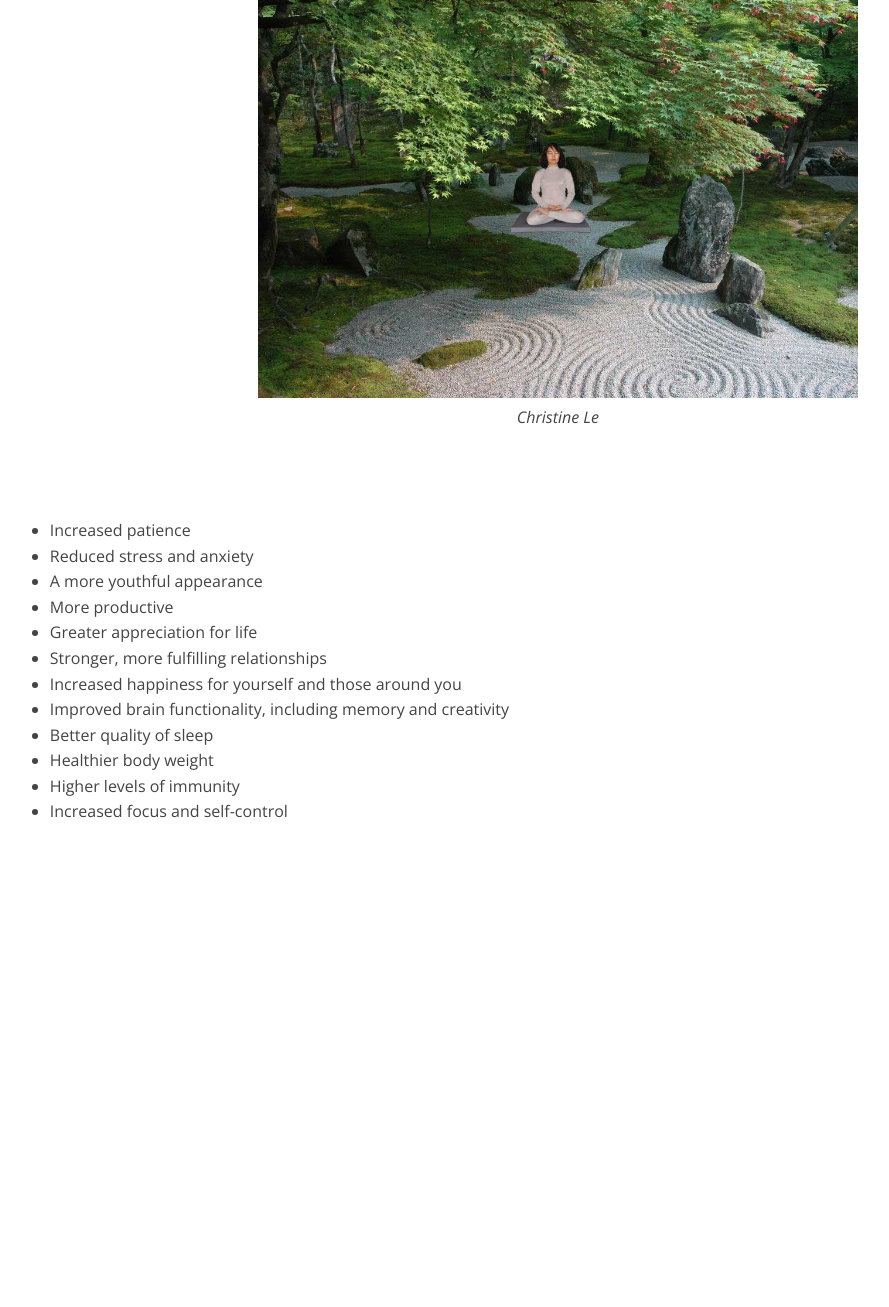
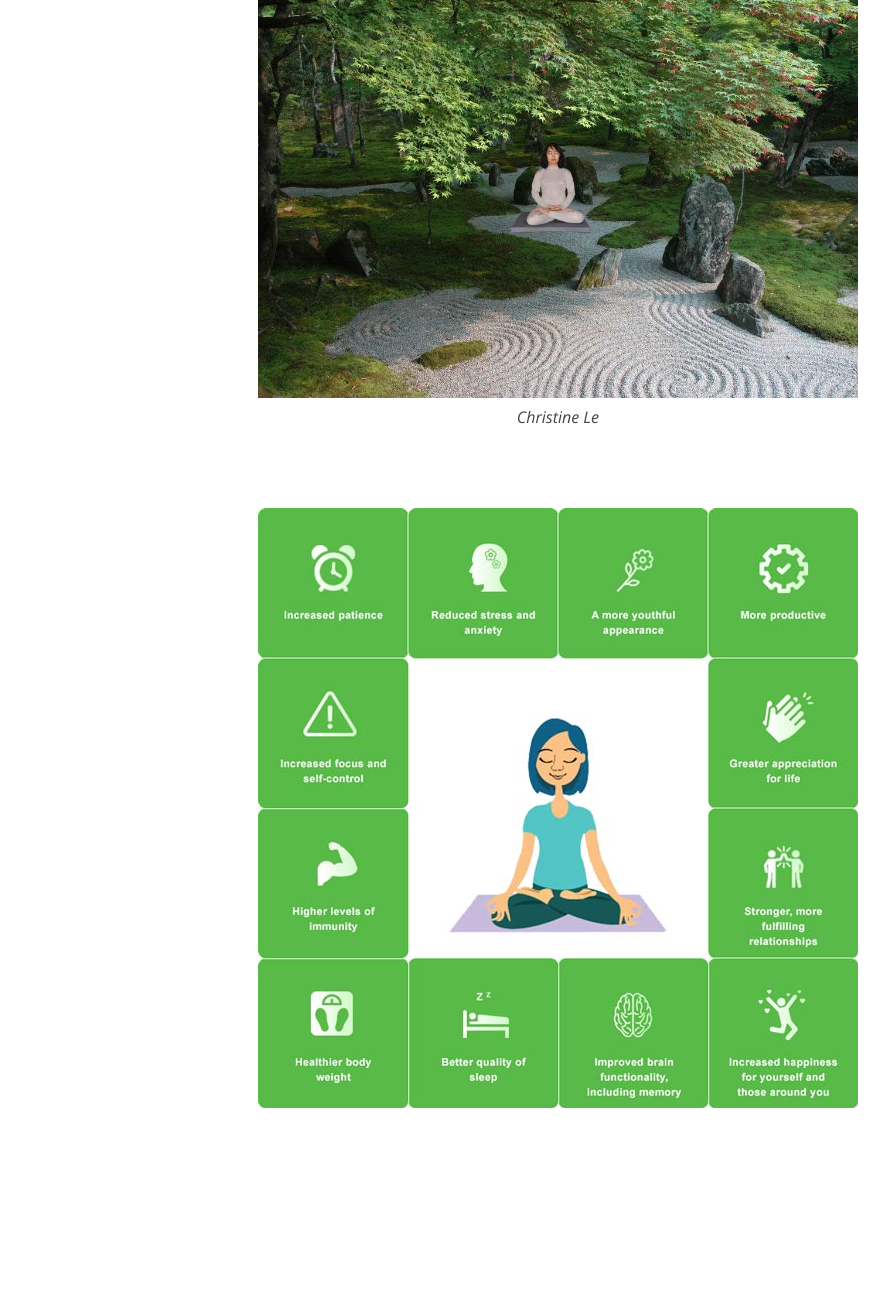
Before and after one commit to longnt80/Hearty-Juice, a PHP site: page /about-the-founder.html in a window 1280 px wide. Shown: the part 839-2146 px from the top of the page, without its empty margins (94-983 px from the left). Before the commit the page ends 1657 px from the top, so only its background shows below. Run offline with PHP 8.4, Linux system fonts and the light colour scheme; some libraries are stand-ins or nearby versions.

Commit message:
update founder page

```diff
--- a/about-the-founder.html
+++ b/about-the-founder.html
@@ -77,22 +77,8 @@
                                 <p class="animated-element">For the founder of Hearty Juice, good health is not just about physical improvements.</p>
                                 <p class="animated-element">Meditating for at least 3 hours every day, Christine is living proof of the fantastic benefits this practice can bring, for mental health and overall wellbeing.</p>
                                 <p class="text-center"><img class="founder" src="images/founder.jpg"><br><i>Christine Le</i></p>
-                                <h3 class="animated-element">12 benefits from meditation</h3>
-                                <ul>
-                                        <li>Increased patience</li>
-                                        <li>Reduced stress and anxiety</li>
-                                        <li>A more youthful appearance</li>
-                                        <li>More productive</li>
-                                        <li>Greater appreciation for life</li>
-                                        <li>Stronger, more fulfilling relationships</li>
-                                        <li>Increased happiness for yourself and those around you</li>
-                                        <li>Improved brain functionality, including memory and creativity</li>
-                                        <li>Better quality of sleep</li>
-                                        <li>Healthier body weight</li>
-                                        <li>Higher levels of immunity</li>
-                                        <li>Increased focus and self-control</li>
-                                </ul>
-
+                                <h3 class="animated-element text-center">12 benefits from meditation</h3>
+                                <p class="text-center"><img class="meditation" src="images/meditation-benefits.jpg"></p>
 
 
                         </div>
--- a/css/main.css
+++ b/css/main.css
@@ -546,6 +546,9 @@
     margin: 3em 20%; } }
 @media screen and (min-width: 480px) {
   img.founder {
+    width: 600px; }
+
+  img.meditation {
     width: 600px; } }
 @media screen and (min-width: 480px) {
   img.norwalk-machine {
--- a/scss/pages/_founder.scss
+++ b/scss/pages/_founder.scss
@@ -1,5 +1,6 @@
 @include mobilefirst($small-break) {
-    img.founder {
-      width: 600px;
-    }
+    img.founder {width: 600px;}
+    img.meditation {width: 600px;}
+
+
 }
```
Also changed, not shown: images/meditation-benefits.jpg (added), 1 other file.
